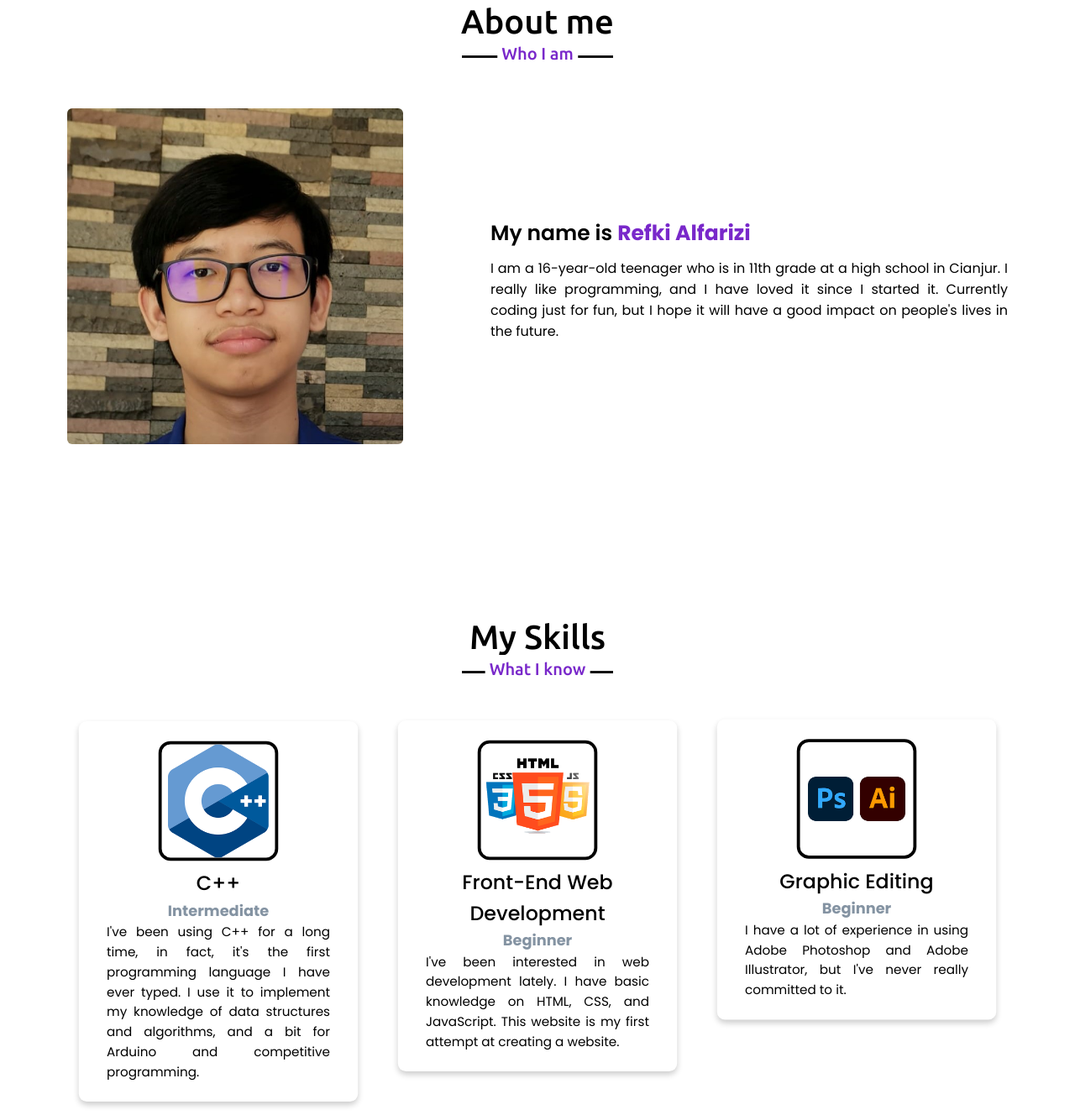
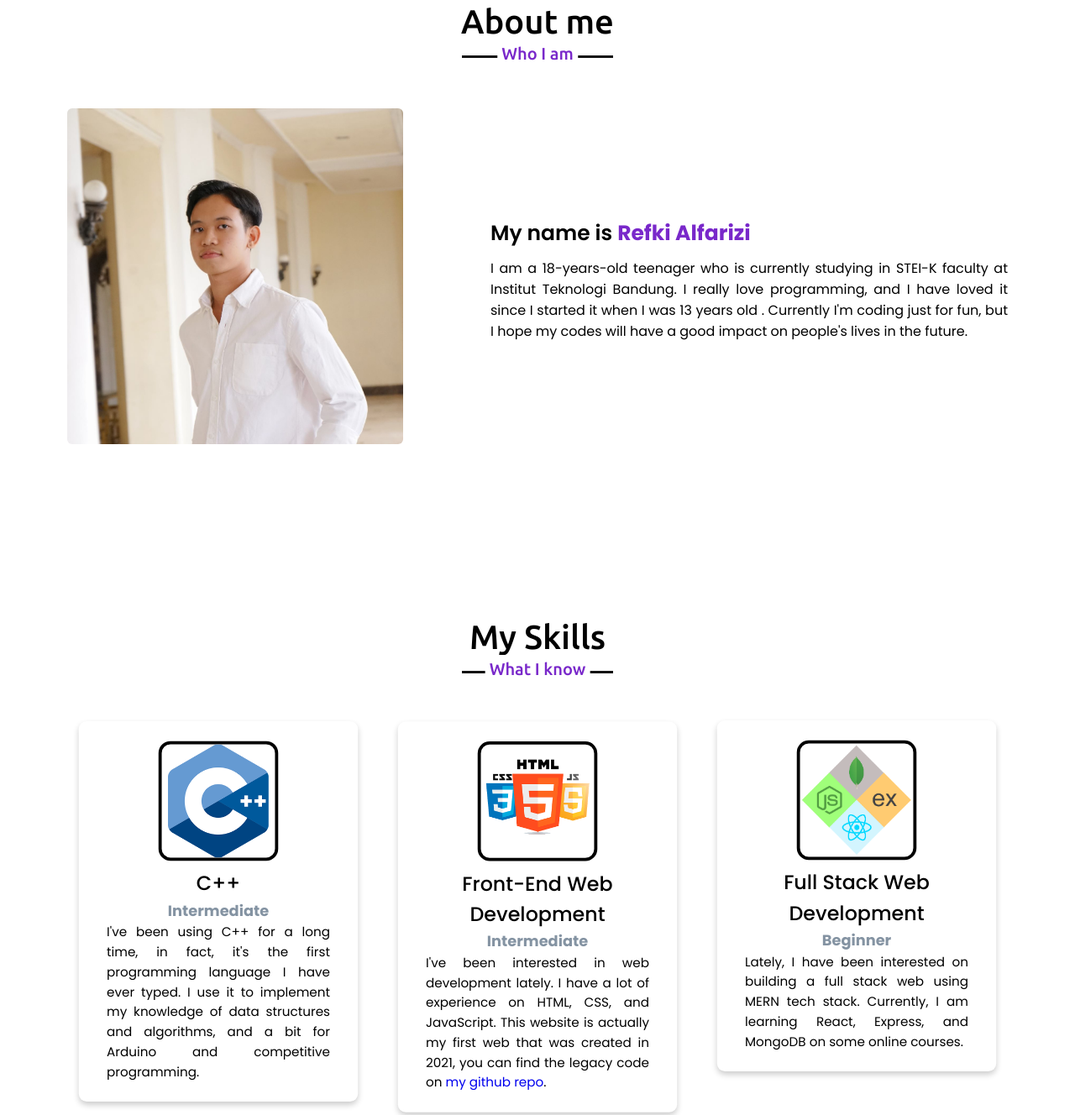
Before and after one commit to l0stplains/l0stplains.github.io, a plain HTML site: page index.html in a window 1280 px wide. Shown: the part 897-2225 px from the top of the page at 84% size. Drawn offline with nearby package versions, Linux system fonts and the light colour scheme.

Commit message:
Add files via upload

```diff
--- a/index.html
+++ b/index.html
@@ -82,7 +82,7 @@
           <div class="about-content">
             <div class="column left">
               <img
-                src="/assets/images/self.jpeg"
+                src="/assets/images/self.jpg"
                 alt="Potrait"
                 style="pointer-events: none"
               />
@@ -92,10 +92,11 @@
                 My name is <span class="typing-2">Refki Alfarizi</span>
               </div>
               <p>
-                I am a 16-year-old teenager who is in 11th grade at a high
-                school in Cianjur. I really like programming, and I have loved
-                it since I started it. Currently coding just for fun, but I hope
-                it will have a good impact on people's lives in the future.
+                I am a 18-years-old teenager who is currently studying in STEI-K
+                faculty at Institut Teknologi Bandung. I really love
+                programming, and I have loved it since I started it when I was
+                13 years old . Currently I'm coding just for fun, but I hope my
+                codes will have a good impact on people's lives in the future.
               </p>
               <a href="#"></a>
             </div>
@@ -157,11 +158,32 @@
                   id="web-img"
                 />
                 <div class="text">Front-End Web Development</div>
+                <h3>Intermediate</h3>
+                <p>
+                  I've been interested in web development lately. I have a lot
+                  of experience on HTML, CSS, and JavaScript. This website is
+                  actually my first web that was created in 2021, you can find
+                  the legacy code on
+                  <a href="https://github.com/l0stplains/l0stplains.github.io"
+                    >my github repo</a
+                  >.
+                </p>
+              </div>
+            </div>
+            <div class="card" id="web-card">
+              <div class="box">
+                <img
+                  src="/assets/images/fullstack-logo.png"
+                  style="pointer-events: none"
+                  alt="pic"
+                  id="fullstact-img"
+                />
+                <div class="text">Full Stack Web Development</div>
                 <h3>Beginner</h3>
                 <p>
-                  I've been interested in web development lately. I have basic
-                  knowledge on HTML, CSS, and JavaScript. This website is my
-                  first attempt at creating a website.
+                  Lately, I have been interested on building a full stack web
+                  using MERN tech stack. Currently, I am learning React,
+                  Express, and MongoDB on some online courses.
                 </p>
               </div>
             </div>
```
Also changed, not shown: assets/images/fullstack-logo.png (added), assets/images/self.jpg (added).
